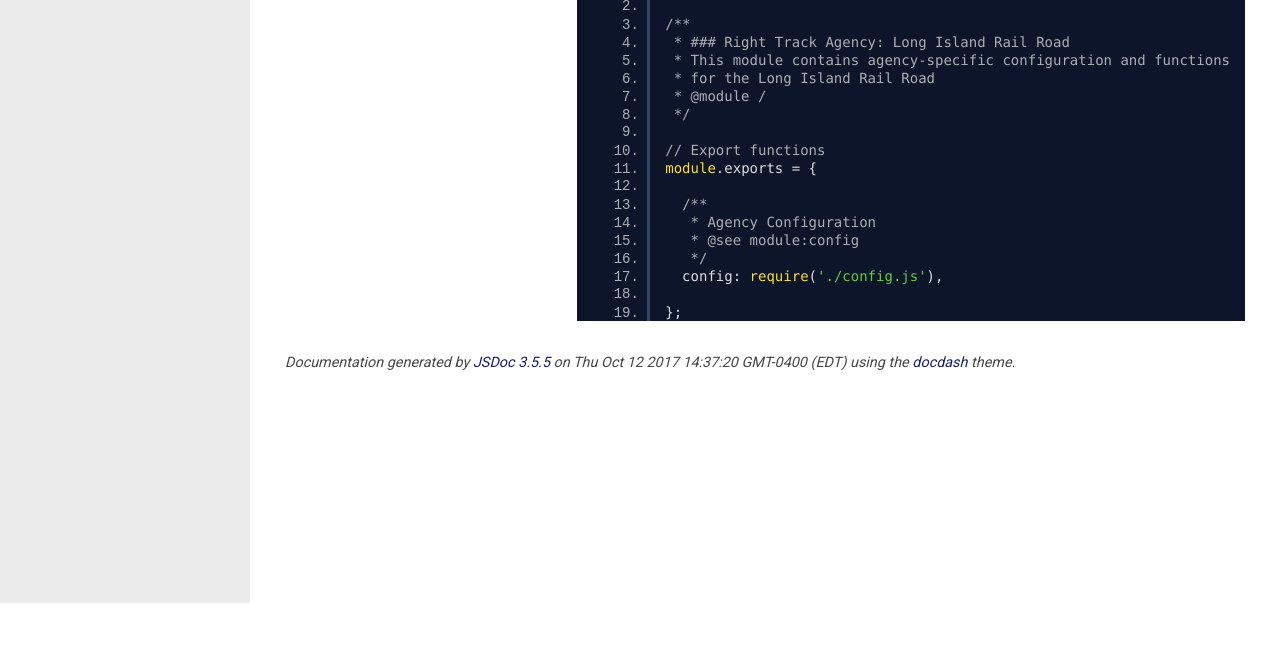
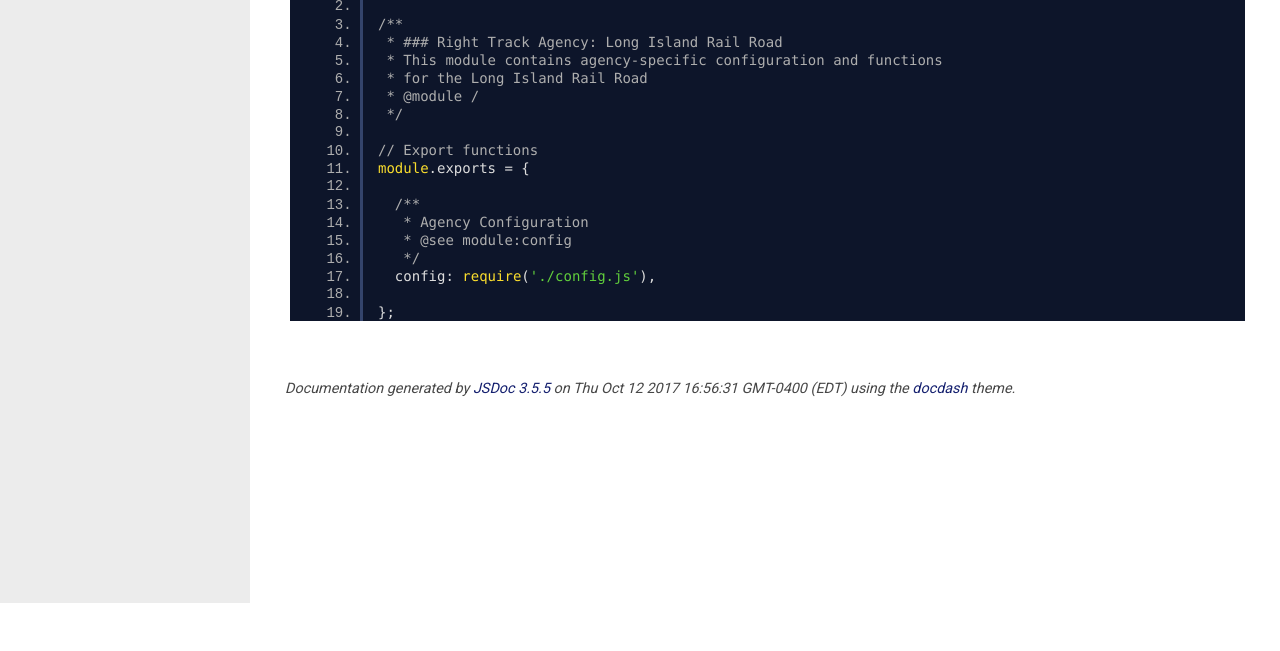
Before and after one commit to right-track/right-track-agency-lirr, a website: page doc/index.js.html in a window 1280 px wide. Shown: the part 197-848 px from the top of the page. Before the commit the page ends 800 px from the top, so only its background shows below. Drawn offline with nearby package versions, Linux system fonts and the light colour scheme.

Commit message:
Docs bugfix

```diff
--- a/doc/index.js.html
+++ b/doc/index.js.html
@@ -69,7 +69,7 @@ module.exports = {
 <br class="clear">
 
 <footer>
-    Documentation generated by <a href="https://github.com/jsdoc3/jsdoc">JSDoc 3.5.5</a> on Thu Oct 12 2017 14:37:20 GMT-0400 (EDT) using the <a href="https://github.com/clenemt/docdash">docdash</a> theme.
+    Documentation generated by <a href="https://github.com/jsdoc3/jsdoc">JSDoc 3.5.5</a> on Thu Oct 12 2017 16:56:31 GMT-0400 (EDT) using the <a href="https://github.com/clenemt/docdash">docdash</a> theme.
 </footer>
 
 <script>prettyPrint();</script>
--- a/doc/styles/jsdoc.css
+++ b/doc/styles/jsdoc.css
@@ -137,7 +137,6 @@ tt, code, kbd, samp {
 }
 
 #main {
-  float: right;
   margin-left: 240px;
   margin-right: 15px;
 }
@@ -167,14 +166,14 @@ section {
 }
 
 nav {
-  float: left;
-  display: block;
+  position: absolute;
+  top: 0px;
+  left: 0px;
   width: 250px;
   background: #ececec;
   overflow: auto;
   position: fixed;
   height: 100%;
-  margin-left: -20px;
   padding-left: 10px;
 }
 
@@ -638,8 +637,9 @@ span.param-type, .params td .param-type, .param-type dd {
   }
 
   #main {
-    margin-left: 15px;
-    margin-right: 15px;
+    width: 100%;
+    margin-left: 5px;
+    margin-right: 5px;
   }
 
   #main h1.page-title {
```
Also changed, not shown: doc/config.js.html (+2 -2 lines), doc/index.html (+1 -1 lines), doc/module-_.html (+1 -1 lines), doc/module-config.html (+1 -1 lines), 1 other file.
